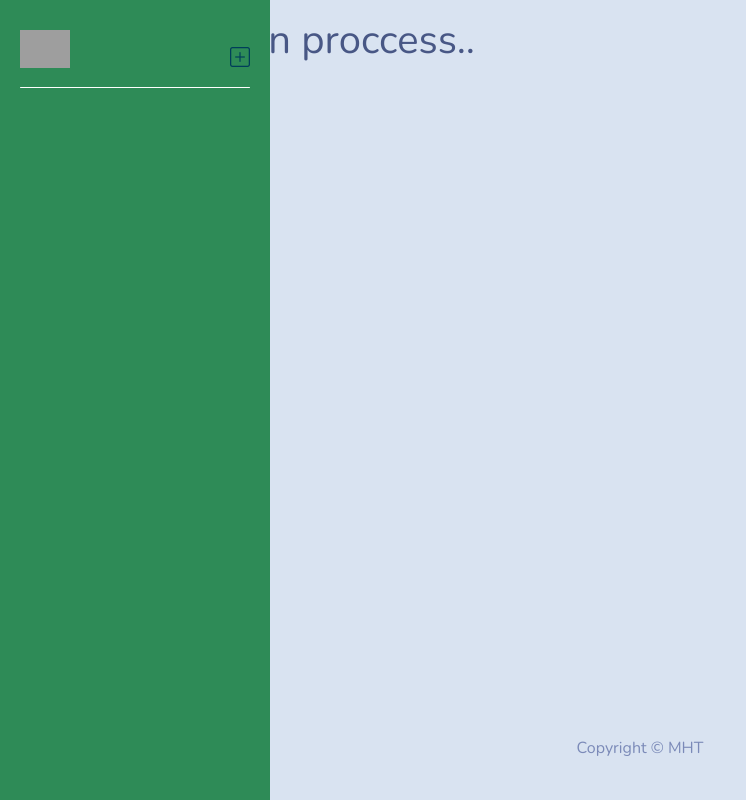
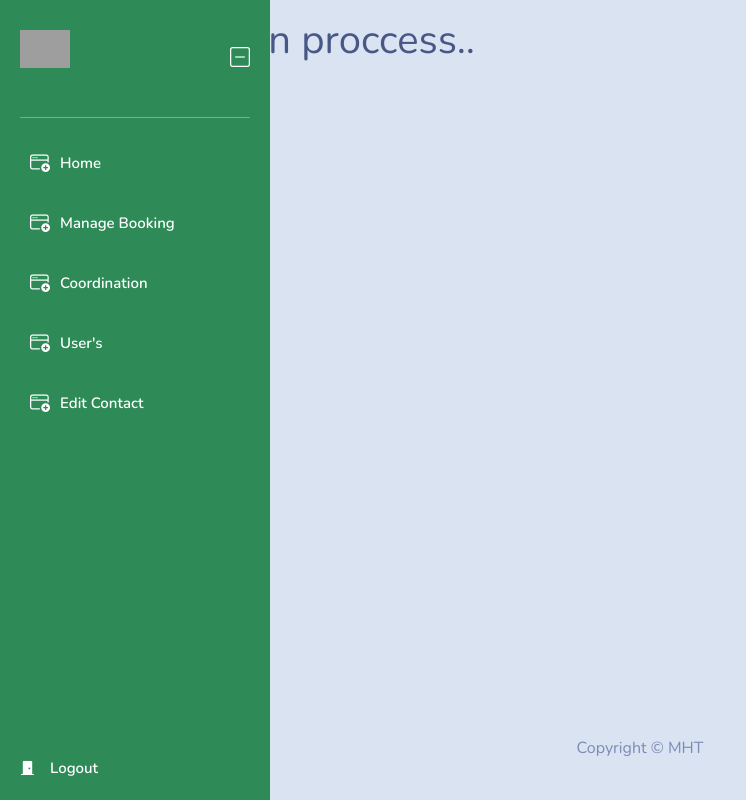
Before and after one commit to mhtanmoy/Travel_vehicle_booking_admin_panel, a React (Create React App) app in the folder frontend/: page / in a window 1280 px wide. Shown: the whole page, without its empty margins (0-746 px from the left). Built offline with nearby package versions, Linux system fonts and the light colour scheme; grey boxes are pictures that could not be loaded.

Commit message:
changes on side bar

```diff
--- a/frontend/package.json
+++ b/frontend/package.json
@@ -10,6 +10,7 @@
     "react": "^17.0.2",
     "react-bootstrap": "^2.0.2",
     "react-dom": "^17.0.2",
+    "react-router-dom": "^6.0.2",
     "react-scripts": "4.0.3",
     "web-vitals": "^1.1.2"
   },
--- a/frontend/src/App.css
+++ b/frontend/src/App.css
@@ -67,7 +67,7 @@ li{
 }
 
 .side-menu .top-section .toggle-button{
-    color: rgb(0, 62, 90);
+
     font-size: 20px;
     position: absolute;
     top: 50%;
@@ -84,5 +84,153 @@ li{
     width: 100%;
     height: 1px;
     border-radius: 1px;
+    background: #9b9b9b;
+    margin-top: 30px;
+}
+
+.side-menu .main-menu .menu-item{
+    color: rgb(255, 255, 255);
+    text-decoration: none;
+    font-size: 15px;
+    display: block;
+    font-weight: 600;
+    cursor: pointer;
+    padding-top: 20px;
+}
+
+
+.side-menu .main-menu .menu-item.active{
+    background: #333;
+    border-radius: 5px;
+    color: #fff;
+}
+
+
+.side-menu .main-menu{
+    margin: 5px 0;
+    position: relative;
+
+    overflow-y: scroll;
+    overflow-x: hidden;
+}
+
+
+.side-menu .main-menu .menu-item .menu-icon{
+    display: inline-block;
+    width: 40px;
+    height: 40px;
+    font-size: 20px;
+    line-height: 40px;
+    text-align: center;
+}
+
+.side-menu .main-menu .menu-item span{
+    position: absolute;
+    display: inline-block;
+    line-height: 40px;
+    opacity: 1;
+    transition: opacity .2s ease-in;
+}
+
+.side-menu.inactive .main-menu .menu-item span{
+    opacity: 0;
+    width: 0;
+    height: 0;
+    overflow: hidden;
+}
+
+.side-menu .main-menu .sub-menu{
+    color: rgb(255, 255, 255);
+    margin-left: 20px;
+    border-left: 1px solid rgb(255, 255, 255);
+    box-sizing: border-box;
+    padding-left: 30px;
+    max-height: 0;
+    overflow: hidden;
+    transition: max-height .2s ease-in;
+}
+
+
+
+.side-menu .main-menu .sub-menu.active{
+    max-height: 200px;
+}
+
+.side-menu .main-menu .sub-menu a{
+    display: block;
+    cursor: pointer;
+    margin: 5px 0;
+    font-size: 15px;
+    font-weight: 600;
+    text-decoration: none;
+    color: rgb(244, 255, 202);
+    box-sizing: border-box;
+    padding: 5px;
+}
+
+
+.side-menu .main-menu .sub-menu a.active{
+    /* change in background, not recorded in video */
     background: rgb(255, 255, 255);
+    display: block;
+
+    border-radius: 5px;
+    color: #fff;
+
 }
+
+.side-menu-footer{
+    width: 100%;
+    background: #2E8B57;
+    position: absolute;
+    bottom: 0;
+    left: 0;
+    padding: 20px;
+    box-sizing: border-box;
+
+}
+
+
+
+.side-menu-footer.inactive{
+    width: 80px;
+}
+
+
+
+
+
+
+
+.side-menu-footer .footer-item{
+    color: rgb(255, 255, 255);
+    display: inline-block;
+    text-decoration: none;
+    font-size: 15px;
+    display: block;
+    font-weight: 600;
+    cursor: pointer;
+    padding-top: 20px;
+}
+
+
+
+
+
+
+.side-menu-footer .footer-item span{
+    position: absolute;
+    display: inline-block;
+    line-height: 40px;
+    opacity: 1;
+    transition: opacity .2s ease-in;
+    margin-top: -10px;
+    padding-left: 15px;
+}
+
+.side-menu-footer.inactive .footer-item span{
+    opacity: 0;
+    width: 0;
+    height: 0;
+    overflow: hidden;
+}
--- a/frontend/src/components/Header.js
+++ b/frontend/src/components/Header.js
@@ -1,26 +1,93 @@
 import React, { useState } from 'react';
 import logo from '../assets/logo/Logo.png';
+import MenuItem from './MenuItem';
+
+const menuItems = [
+    {
+        name: "Home",
+        to: "/",
+    },
+    {
+        name: "Manage Booking",
+        to: "/bookingrequest",
+    },
+    {
+        name: "Coordination",
+        to: "",
+        subMenus: [
+            { name: "Vehicles", to: "/vehicles" },
+            { name: "Booking History", to: "/aftercompleted" },
+            { name: "Driver's Account Verification", to: "/driversverify" },
+            { name: "All Time Bookings", to: "/bookinghistory" },
+        ],
+    },
+    {
+        name: "User's",
+        to: "",
+        subMenus: [
+            { name: "Customer's", to: "/customeruser" },
+            { name: "Driver's", to: "/driver" },
+            { name: "Admin's", to: "/users" },
+        ],
+    },
+    {
+        name: "Edit Contact",
+        to: "/editcontact",
+    },
+
+
+];
 
 
 const Header = (props) => {
     const [inactive, SetInactive] = useState(false);
 
-    return <div className={`side-menu ${inactive ? "inactive" : ""}`}>
+    return (
+        <div className={`side-menu ${inactive ? "inactive" : ""}`}>
             <div className="top-section">
                 <div className="logo">
-                    <img src={logo} alt="logo"/>
+                    <img src={logo} alt="logo" />
                 </div>
-                <div onClick={ () => {
+                <div onClick={() => {
                     SetInactive(!inactive);
                 }} className="toggle-button">
-                    <i class="bi bi-plus-square"></i>
+                    {inactive ? <i className="bi bi-plus-square" style={{ color: "black" }}></i> : <i className="bi bi-dash-square"></i>}
                 </div>
             </div>
 
-            <div className="divider">
+            <div className="divider"></div>
+
+            <div className="main-menu">
+                <ul>
+                    {
+                        menuItems.map((menuItem, index) => (
+                            <MenuItem
+                                key={index}
+                                to={menuItem.to}
+                                name={menuItem.name}
+                                subMenus={menuItem.subMenus || []}
+
+                            />
+                        ))
+                    }
+
+
+
+
+                </ul>
 
             </div>
-        </div>;
+            <div className={`side-menu-footer ${inactive ? "inactive" : ""}`}>
+                <a className="footer-item">
+                    <div className="footer-icon">
+                        <i class="bi bi-door-closed-fill"></i>
+                        <span>Logout</span>
+                    </div>
+
+                </a>
+            </div>
+
+        </div>)
 
 };
 
--- /dev/null
+++ b/frontend/src/components/MenuItem.js
@@ -0,0 +1,33 @@
+import React, { useState } from 'react'
+
+const MenuItem = (props) => {
+    const { name, subMenus } = props;
+    const [expand, setExpand] = useState(false);
+
+    return (
+        <div>
+            <li >
+                <a onClick={()=> setExpand(!expand)} className="menu-item">
+                    <div className="menu-icon">
+                        <i class="bi bi-window-plus"></i>
+                    </div>
+                    <span>{name}</span>
+                </a>
+                {subMenus && subMenus.length > 0 ? (
+                    <ul className={`sub-menu ${expand ? "active" : ""}`}>
+                        {subMenus.map((menu, index) => (
+                            <li key={index}>
+                                <a>
+                                    {menu.name}
+                                </a>
+                            </li>
+                        ))}
+
+                    </ul>
+                ) : null}
+            </li>
+        </div>
+    )
+}
+
+export default MenuItem
```
Also changed, not shown: 1 other file (tests, documents, lock files or other folders).
